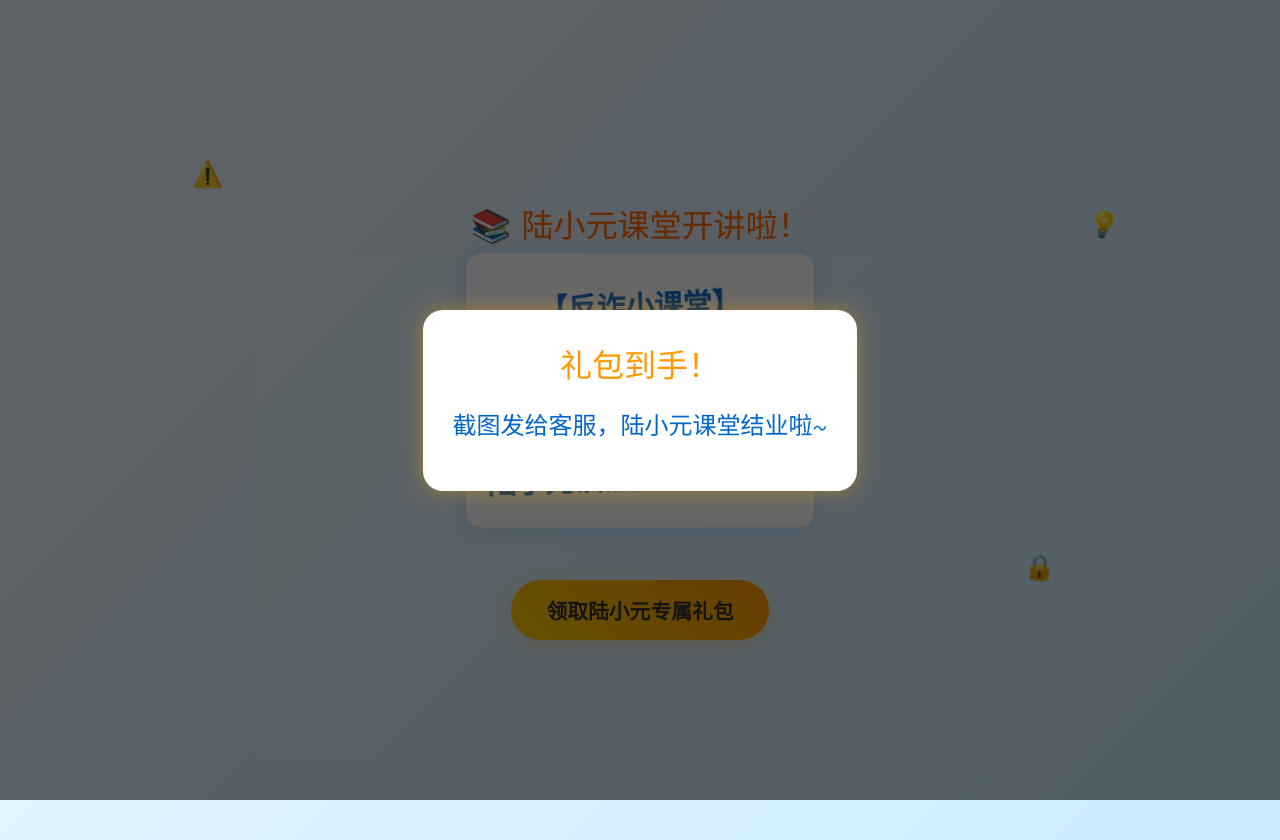
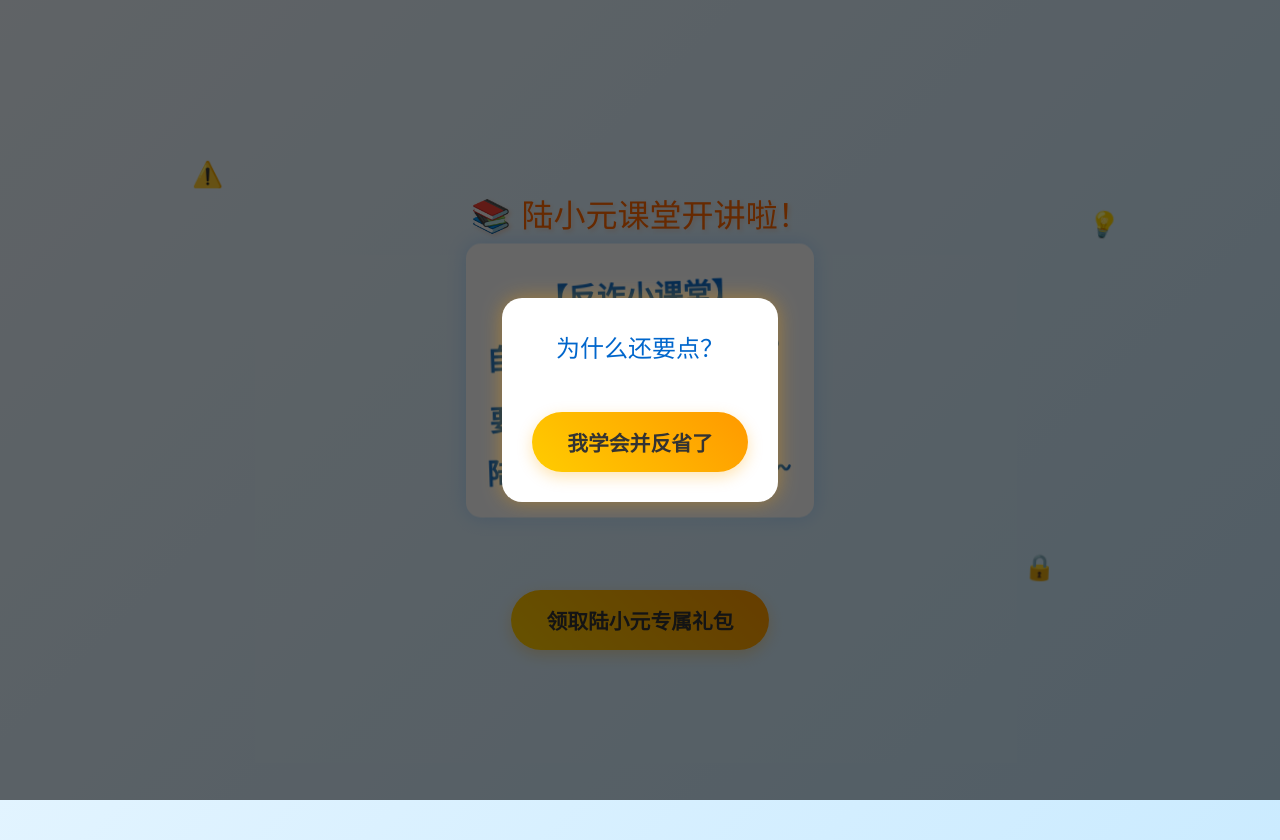
Before and after one commit to lubeyond61-del/xiaowei, a plain HTML site: page index.html in a window 1280 px wide. Both pictures are taken after a click on the button "领取陆小元专属礼包". Drawn offline with Linux system fonts and the light colour scheme.

Commit message:
更新 index.html

```diff
--- a/index.html
+++ b/index.html
@@ -69,13 +69,15 @@
             box-shadow: 0 5px 15px rgba(255, 165, 0, 0.3);
             transition: all 0.3s ease;
             font-weight: bold;
+            margin-top: 20px;
         }
         .btn:hover {
             transform: scale(1.1) rotate(2deg);
             box-shadow: 0 8px 20px rgba(255, 165, 0, 0.5);
         }
 
-        .success-modal {
+        /* 弹窗样式 */
+        .modal {
             display: none;
             position: fixed;
             top: 0;
@@ -94,11 +96,13 @@
             text-align: center;
             animation: pop 0.5s;
             box-shadow: 0 0 20px rgba(255, 165, 0, 0.4);
+            max-width: 500px;
         }
         .modal-text {
             font-size: 1.5rem;
             color: #0066cc;
             margin-bottom: 20px;
+            line-height: 1.8;
         }
         .modal-text span {
             font-size: 2rem;
@@ -145,18 +149,46 @@
         <div class="funny-text" style="transform: rotate(1deg);">陆小元认证的礼包在这~</div>
     </div>
 
-    <button class="btn" onclick="showSuccess()">领取陆小元专属礼包</button>
+    <button class="btn" onclick="showModal1()">领取陆小元专属礼包</button>
 
-    <div class="success-modal" id="successModal">
+    <!-- 第一步弹窗 -->
+    <div class="modal" id="modal1">
         <div class="modal-content">
-            <div class="modal-text"><span>礼包到手！</span></div>
-            <div class="modal-text">截图发给客服，陆小元课堂结业啦~</div>
+            <div class="modal-text">为什么还要点？</div>
+            <button class="btn" onclick="showModal2()">我学会并反省了</button>
+        </div>
+    </div>
+
+    <!-- 第二步弹窗 -->
+    <div class="modal" id="modal2">
+        <div class="modal-content">
+            <div class="modal-text">
+                恭喜完成课程学习<br>
+                截图发送至小元老师<br>
+                领取奖励
+            </div>
+            <button class="btn" onclick="closePage()">好耶</button>
         </div>
     </div>
 
     <script>
-        function showSuccess() {
-            document.getElementById('successModal').style.display = 'flex';
+        // 显示第一个弹窗
+        function showModal1() {
+            document.getElementById('modal1').style.display = 'flex';
+        }
+
+        // 显示第二个弹窗，隐藏第一个
+        function showModal2() {
+            document.getElementById('modal1').style.display = 'none';
+            document.getElementById('modal2').style.display = 'flex';
+        }
+
+        // 关闭页面
+        function closePage() {
+            window.close(); // 在浏览器中可能受安全限制，部分场景下无效
+            // 备选方案：隐藏弹窗并显示提示
+            document.getElementById('modal2').style.display = 'none';
+            alert('已完成课程！');
         }
     </script>
 </body>
```
